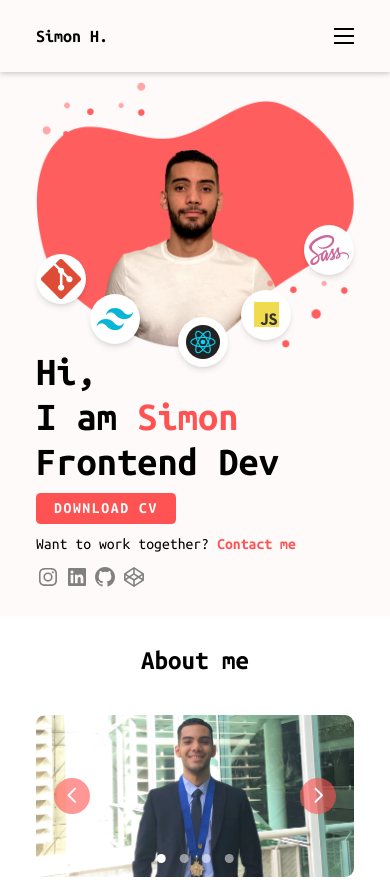
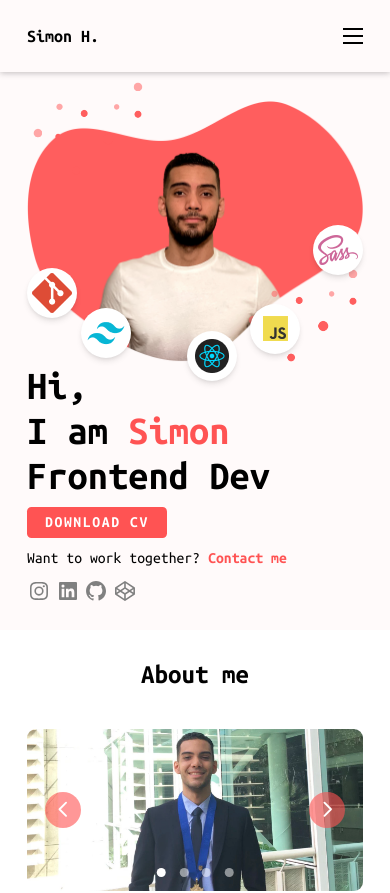
Before and after one commit to simonhernandez/react-portfolio, a React (Vite) app: page / in a window 390 px wide. Shown: the top 893 px of the page. Built offline with nearby package versions, Linux system fonts and the light colour scheme.

Commit message:
fix: wrapper mobile padding

```diff
--- a/src/styles/style.js
+++ b/src/styles/style.js
@@ -29,7 +29,7 @@ export const layout = {
     sectionImgReverse: `flex-1 flex ${flex.flexCenter} md:mr-10 mr-0 md:mt-0 mt-10 relative`,
     sectionImg: `flex-1 flex ${flex.flexCenter} md:ml-10 ml-0 md:mt-0 mt-10 relative`,
 
-    wrapper: 'w-full h-[inherit] max-w-[1200px] my-0 mx-auto bg-transparent px-[2rem] sm:px-[2.4375rem] md:px-[2rem]',
+    wrapper: 'w-full h-[inherit] max-w-[1200px] my-0 mx-auto bg-transparent px-[1.5rem] sm:px-[2.4375rem] md:px-[2rem]',
 
     header: `${spacing.headerHeight} fixed top-0 left-0 right-0 z-50 shadow-header bg-primary_very_light w-full`,
 
```
